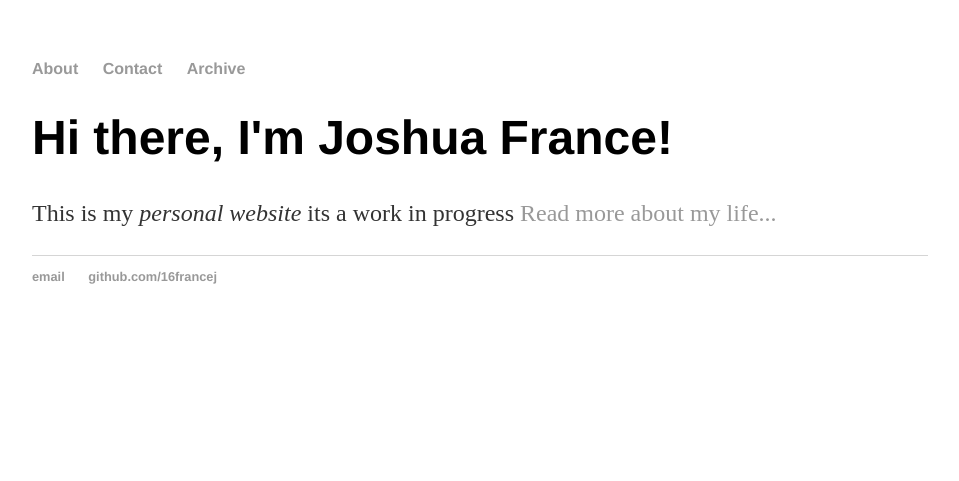
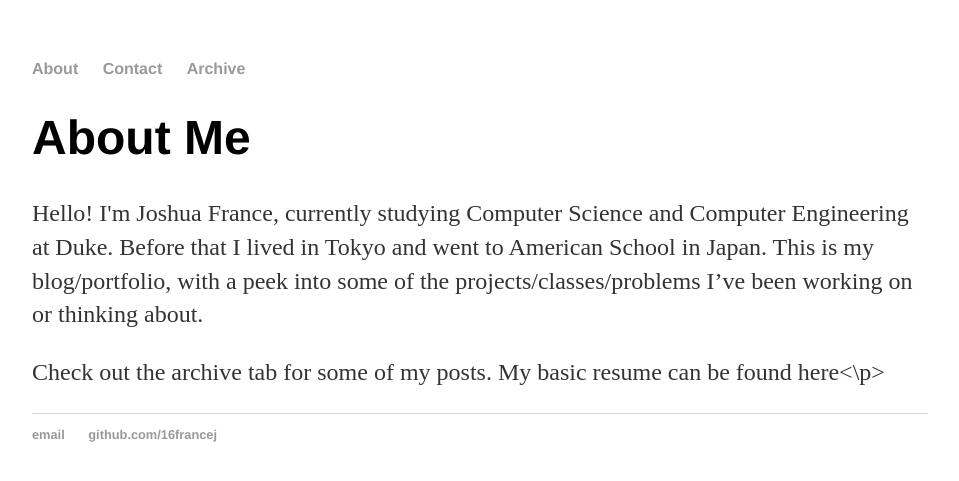
Before and after one commit to 16francej/16francej.github.io, a Jekyll site: the page built from index.html, in a window 1280 px wide. Shown: the top 481 px of the page, without its empty margins (160-1119 px from the left). Built offline with Jekyll 4.4.1, drawn with Linux system fonts in a browser that asks for light colours.

Commit message:
Update index.html

```diff
--- a/index.html
+++ b/index.html
@@ -3,6 +3,7 @@ layout: default
 title: Joshua France
 ---
 <div class="blurb">
-	<h1>Hi there, I'm Joshua France!</h1>
-	<p>This is my <em>personal website</em> its a work in progress <a href="/about">Read more about my life...</a></p>
+	<h1>About Me</h1>
+	<p>Hello! I'm Joshua France, currently studying Computer Science and Computer Engineering at Duke. Before that I lived in Tokyo and went to American School in Japan. This is my blog/portfolio, with a peek into some of the projects/classes/problems I’ve been working on or thinking about. </p>
+	<p>Check out the archive tab for some of my posts. My basic resume can be found here<\p>
 </div><!-- /.blurb -->
```
